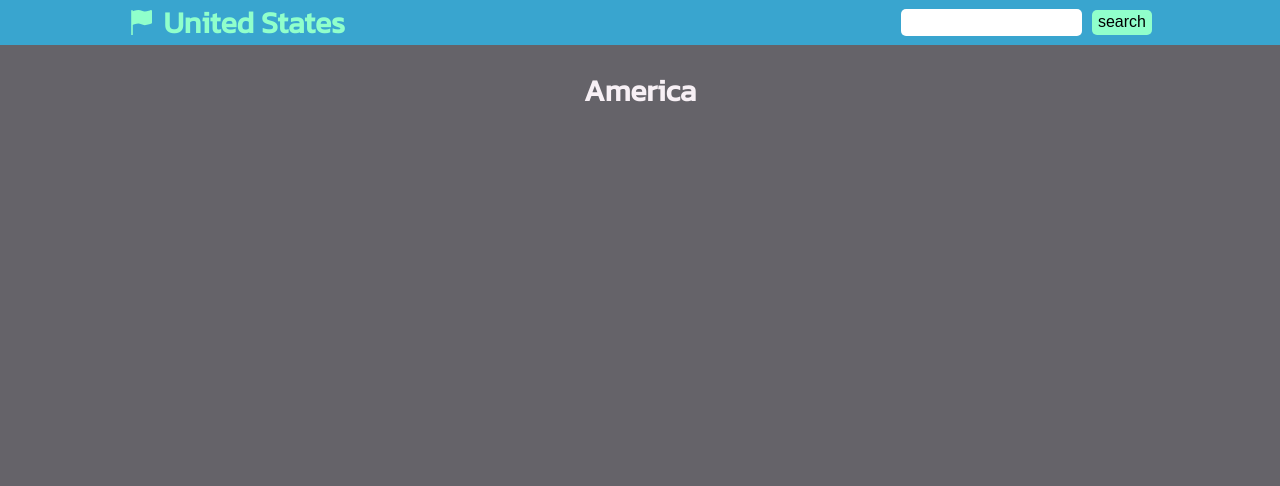
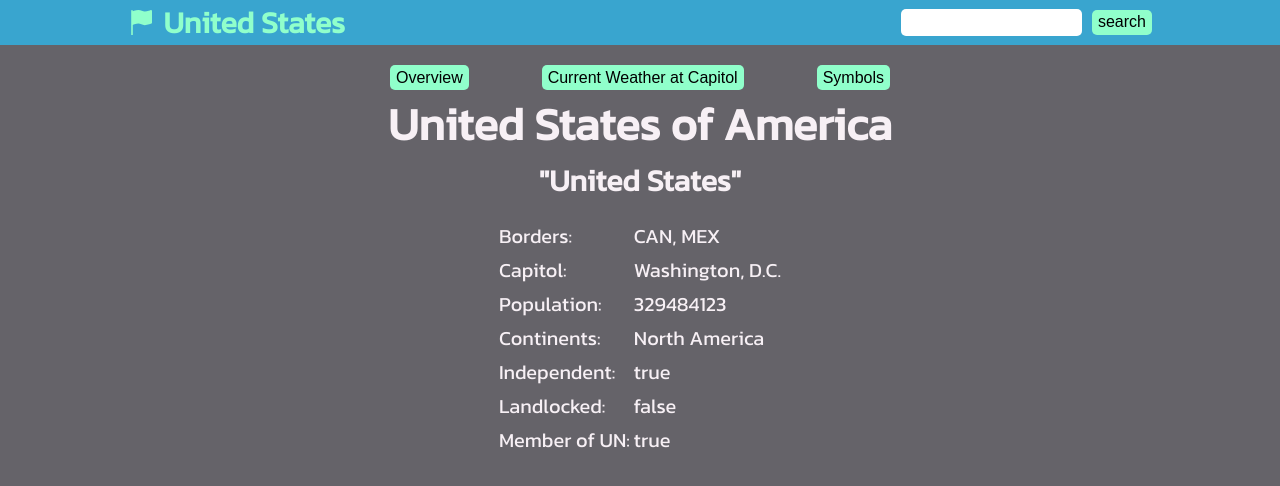
Before and after one commit to TopCodeAndrew/redux-country-explorer, a React (Create React App) app: page / in a window 1280 px wide. Shown: the top 486 px of the page. Built offline with nearby package versions, Linux system fonts and the light colour scheme.

Commit message:
updating App

```diff
--- a/src/App.js
+++ b/src/App.js
@@ -9,12 +9,12 @@ import { selectDisplay } from "./redux/slices/displayCountrySlice";
 function App() {
     let potentials = useSelector(selectPotentials);
     console.log(potentials);
-    let display = useSelector(selectDisplay);
-    console.log("DISPLAY", display);
+    let currentDisplay = useSelector(selectDisplay);
+    console.log("DISPLAY", currentDisplay);
     return (
         <div className="App font-link">
             <Header />
-            <OptionDisplay />
+            {currentDisplay ? <MainDisplay /> : <OptionDisplay />}
         </div>
     );
 }
```
